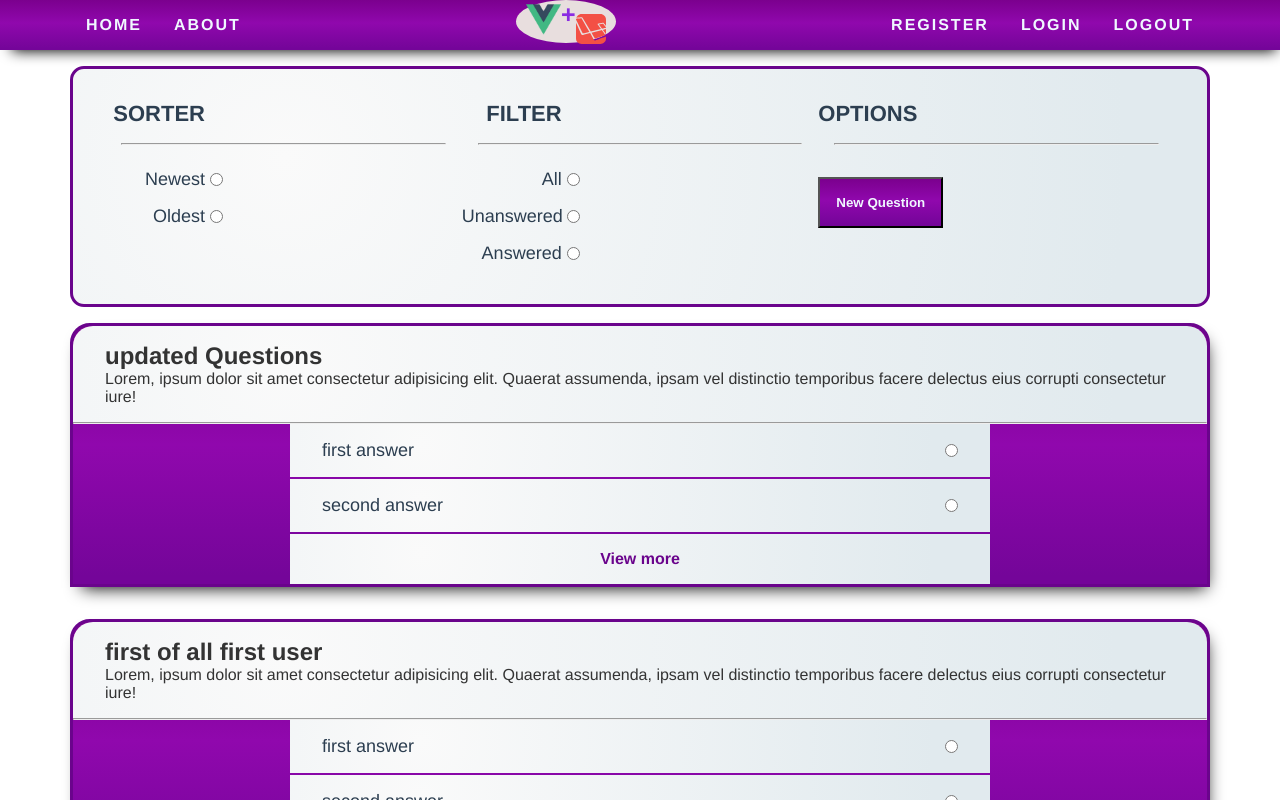
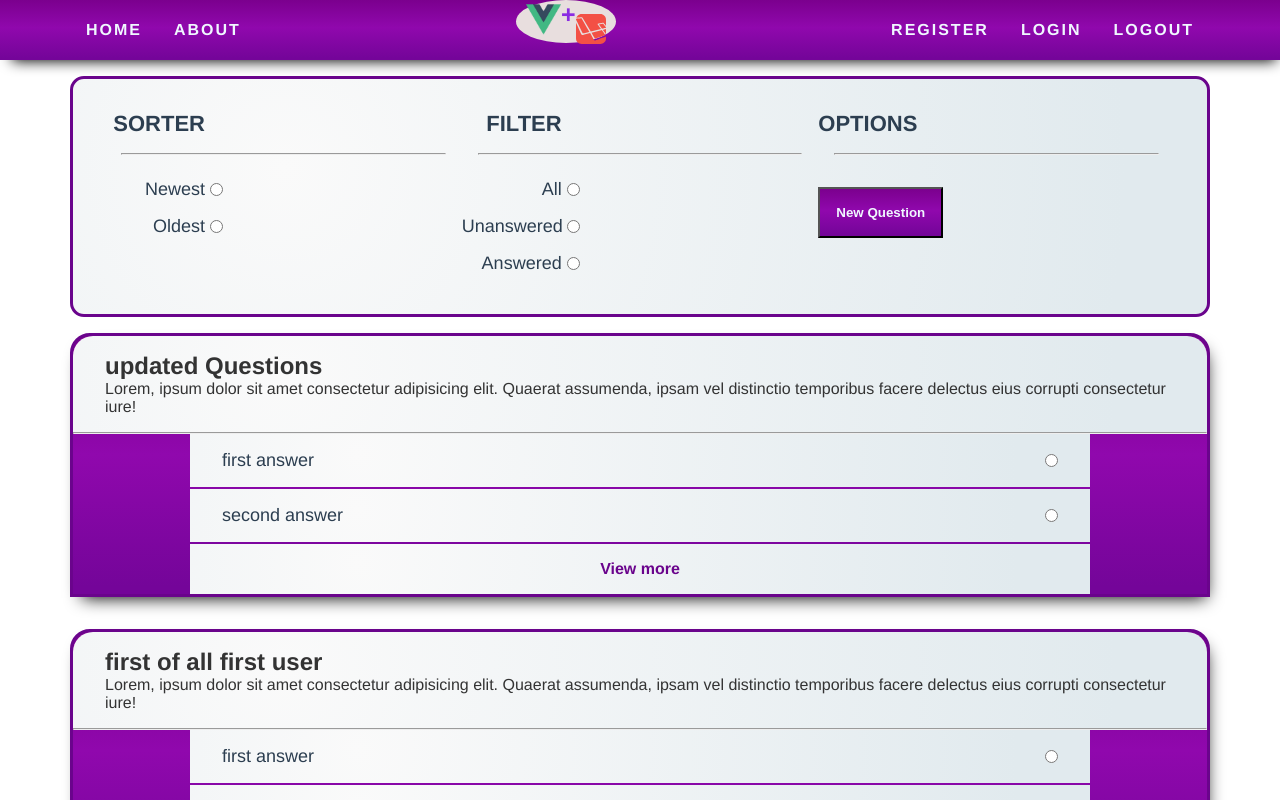
Before and after one commit to eevan7a9/voting-system, a Vue app in the folder voting-frontend/: page /#/ in a window 1280 px wide. Shown: the top 800 px of the page. Built offline with nearby package versions, Linux system fonts and the light colour scheme.

Commit message:
minor changes

```diff
--- a/voting-frontend/src/assets/css/style.css
+++ b/voting-frontend/src/assets/css/style.css
@@ -58,7 +58,7 @@
     rgba(66, 3, 214, 1) 100%
   );
 }
-.bg-violetdient {
+.bg-purpledient {
   background: linear-gradient(
     0deg,
     rgba(116, 5, 153, 1) 3%,
--- a/voting-frontend/src/components/Navbar.vue
+++ b/voting-frontend/src/components/Navbar.vue
@@ -1,5 +1,5 @@
 <template>
-  <div id="nav" class="bg-violetdient">
+  <div id="nav" class="bg-purpledient">
     <div class="container tx-upp fw-bold ls-2">
       <div class="left-nav">
         <router-link to="/" class="nav-item light padx-1">Home</router-link>
@@ -24,7 +24,7 @@
       </div>
     </div>
     <div
-      class="mobile-nav bg-violetdient tx-upp fw-bold ls-2"
+      class="mobile-nav bg-purpledient tx-upp fw-bold ls-2"
       :style="mobile_nav ? 'display:flex;' : 'display:none;'"
       @click="NavTrigger"
     >
@@ -66,7 +66,7 @@ export default {
   text-decoration: none;
   padding-top: 15px;
   padding-bottom: 15px;
-  line-height: 50px;
+  line-height: 60px;
 }
 .nav-item:hover {
   background: rgba(194, 176, 213, 0.28);
--- a/voting-frontend/src/components/questions/QuestionsFilter.vue
+++ b/voting-frontend/src/components/questions/QuestionsFilter.vue
@@ -35,7 +35,7 @@
     <div class="Options">
       <h2 class="tx-upp fs-large">options</h2>
       <hr class="mgy-1 mgx-1" />
-      <button class="pady-1 padx-1 mgt-1 bg-violetdient light fw-bolder pointer">New Question</button>
+      <button class="pady-1 padx-1 mgt-1 bg-purpledient light fw-bolder pointer">New Question</button>
     </div>
   </div>
 </template>
--- a/voting-frontend/src/components/questions/QuestionsList.vue
+++ b/voting-frontend/src/components/questions/QuestionsList.vue
@@ -1,7 +1,7 @@
 <template>
   <div>
     <div
-      class="wrapper bg-violetdient mgt-1 mgb-2"
+      class="wrapper bg-purpledient mgt-1 mgb-2"
       v-for="(question, index) in allQuestions"
       :key="index"
     >
@@ -58,14 +58,14 @@ export default {
   border-top-left-radius: 20px;
 }
 .answers {
-  max-width: 700px;
+  max-width: 900px;
   margin-right: auto;
   margin-left: auto;
   display: grid;
   grid-template-columns: 1fr auto;
 }
 .more {
-  max-width: 700px;
+  max-width: 900px;
   text-align: center;
   margin-left: auto;
   margin-right: auto;
```
